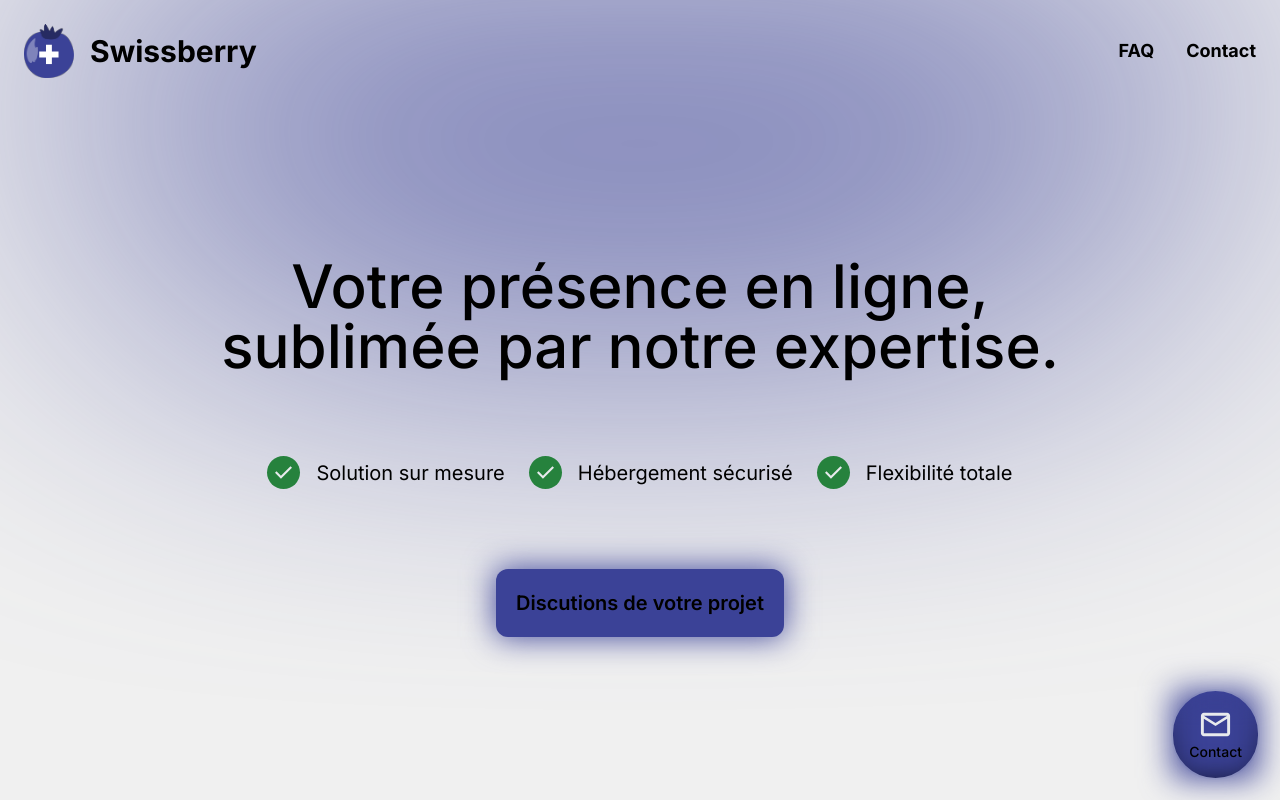
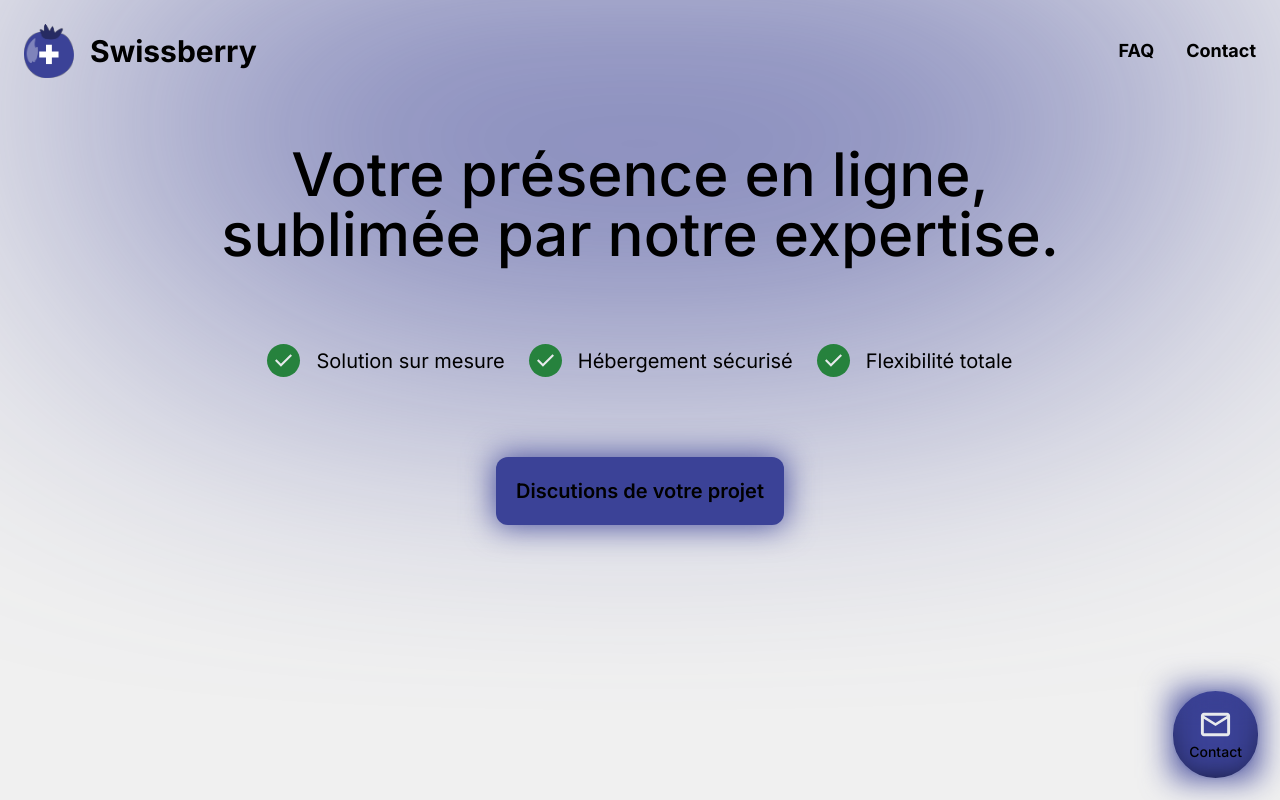
Before and after one commit to anthohn/swiss-berry, a Next.js app: page / in a window 1280 px wide. Shown: the top 800 px of the page. Built offline with nearby package versions, Linux system fonts and the light colour scheme.

Commit message:
laptop landing page fix

```diff
--- a/app/components/Landing.tsx
+++ b/app/components/Landing.tsx
@@ -6,7 +6,7 @@ import { motion } from "framer-motion";
 export default function Landing() {
     return(
         <>
-            <section className="flex flex-col space-y-20 mx-auto text-center pt-36 sm:pt-64">
+            <section className="flex flex-col space-y-20 mx-auto text-center pt-36 2xl:pt-64">
                 <motion.h1
                     initial={{ opacity: 0}}
                     whileInView={{ opacity: 1}}
```
